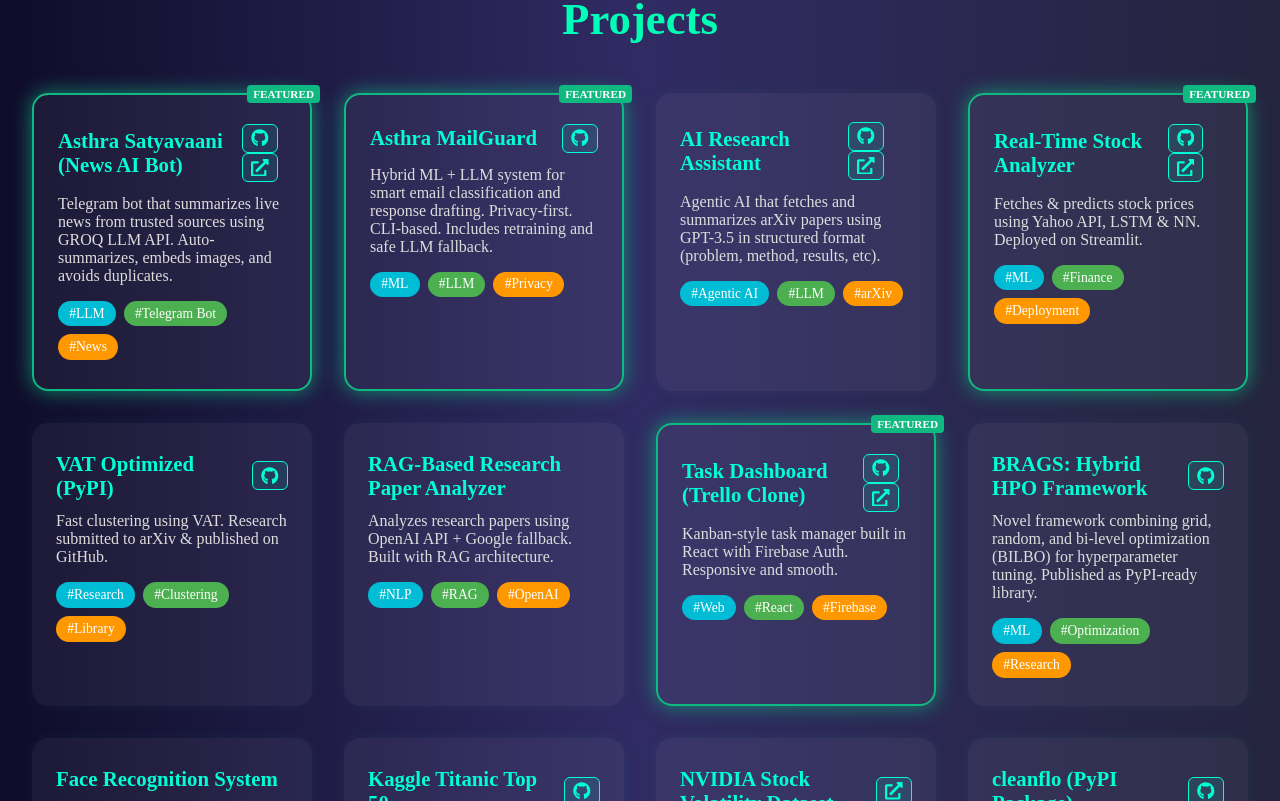
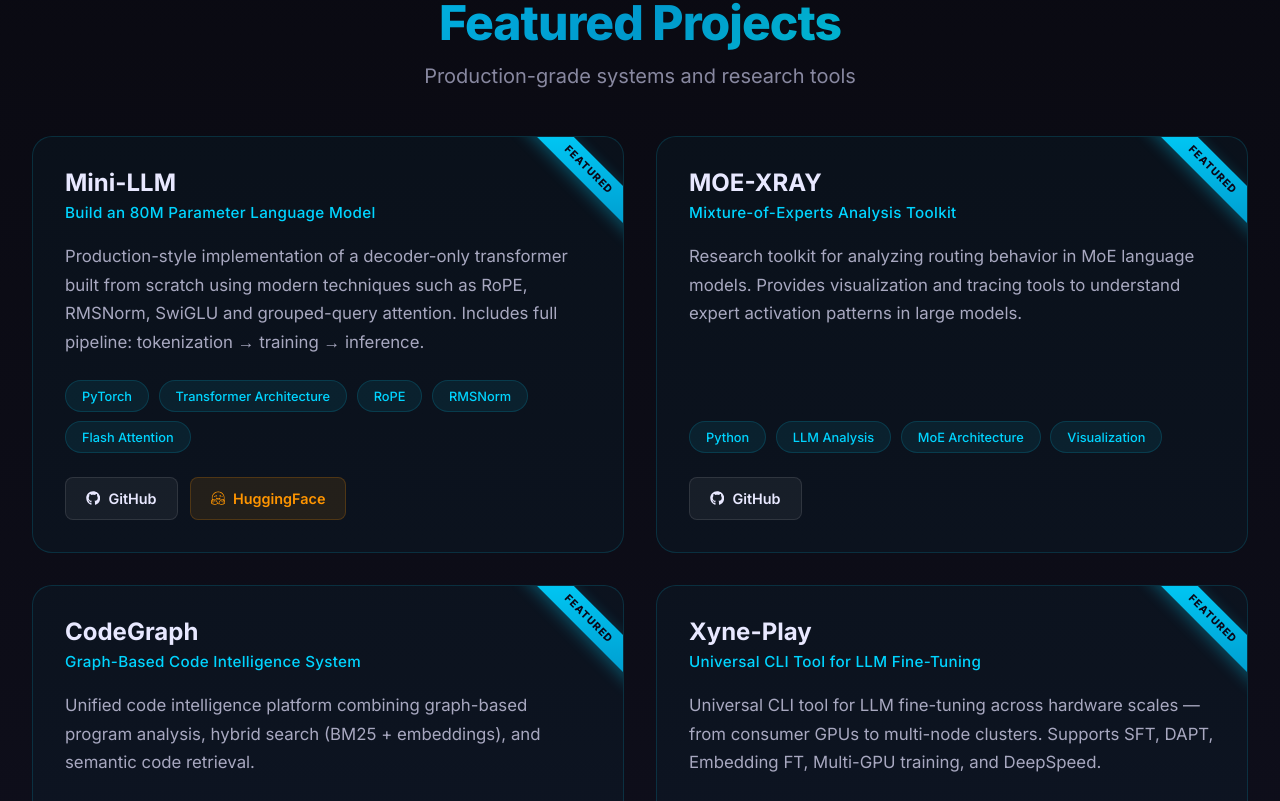
Before and after one commit to Ashx098/Portfolio, a React (Vite) app: page / in a window 1280 px wide. Shown: the part 2699-3500 px from the top of the page. Built offline with nearby package versions, Linux system fonts and the light colour scheme.

Commit message:
Update Projects with 5 strong ML/AI projects
Ultraworked with Sisyphus

Co-authored-by: Sisyphus <clio-agent@sisyphuslabs.ai>

```diff
--- a/src/components/Projects.jsx
+++ b/src/components/Projects.jsx
@@ -1,138 +1,114 @@
 import React from 'react';
 import '../styles/projects.css';
-import { FaGithub, FaExternalLinkAlt } from 'react-icons/fa';
+import { FaGithub, FaExternalLinkAlt, FaRocket } from 'react-icons/fa';
+import { SiHuggingface, SiGooglecolab } from 'react-icons/si';
 
 const projects = [
   {
-  title: 'Asthra Satyavaani (News AI Bot)',
-  desc: 'Telegram bot that summarizes live news from trusted sources using GROQ LLM API. Auto-summarizes, embeds images, and avoids duplicates.',
-  tags: ['LLM', 'Telegram Bot', 'News'],
-  github: 'https://github.com/Ashx098/asthra-satyavaani',
-  live: 'https://t.me/asthra_satyavaani_bot',
-  featured: true
-},
-
-{
-  title: 'Asthra MailGuard',
-  desc: 'Hybrid ML + LLM system for smart email classification and response drafting. Privacy-first. CLI-based. Includes retraining and safe LLM fallback.',
-  tags: ['ML', 'LLM', 'Privacy'],
-  github: 'https://github.com/Ashx098/asthra-mailguard',
-  live: '',
-  featured: true
-},
-
-
-  {
-    title: 'AI Research Assistant',
-    desc: 'Agentic AI that fetches and summarizes arXiv papers using GPT-3.5 in structured format (problem, method, results, etc).',
-    tags: ['Agentic AI', 'LLM', 'arXiv'],
-    github: 'https://github.com/Ashx098/ai-research-assistant',
-    live: 'https://ai-research-assistant7.streamlit.app/',
-
+    title: 'Mini-LLM',
+    subtitle: 'Build an 80M Parameter Language Model',
+    desc: 'Production-style implementation of a decoder-only transformer built from scratch using modern techniques such as RoPE, RMSNorm, SwiGLU and grouped-query attention. Includes full pipeline: tokenization → training → inference.',
+    tags: ['PyTorch', 'Transformer Architecture', 'RoPE', 'RMSNorm', 'Flash Attention'],
+    featured: true,
+    links: {
+      github: 'https://github.com/Ashx098/Mini-LLM',
+      huggingface: 'https://huggingface.co/Ashx098/Mini-LLM',
+      colab: null // Add if available
+    }
   },
   {
-    title: 'Real-Time Stock Analyzer',
-    desc: 'Fetches & predicts stock prices using Yahoo API, LSTM & NN. Deployed on Streamlit.',
-    tags: ['ML', 'Finance', 'Deployment'],
-    github: 'https://github.com/Ashx098/stock-analysis-app',
-    live: 'https://stock-analysis-app-77.streamlit.app/',
-    featured: true
+    title: 'MOE-XRAY',
+    subtitle: 'Mixture-of-Experts Analysis Toolkit',
+    desc: 'Research toolkit for analyzing routing behavior in MoE language models. Provides visualization and tracing tools to understand expert activation patterns in large models.',
+    tags: ['Python', 'LLM Analysis', 'MoE Architecture', 'Visualization'],
+    featured: true,
+    links: {
+      github: 'https://github.com/Ashx098/MOE-XRAY'
+    }
   },
   {
-    title: 'VAT Optimized (PyPI)',
-    desc: 'Fast clustering using VAT. Research submitted to arXiv & published on GitHub.',
-    tags: ['Research', 'Clustering', 'Library'],
-    github: 'https://github.com/Ashx098/VAT-Optimized',
-    live: ''
+    title: 'CodeGraph',
+    subtitle: 'Graph-Based Code Intelligence System',
+    desc: 'Unified code intelligence platform combining graph-based program analysis, hybrid search (BM25 + embeddings), and semantic code retrieval.',
+    tags: ['TypeScript', 'Vector Search', 'Code Intelligence', 'Embedding Systems'],
+    featured: true,
+    links: {
+      github: 'https://github.com/Ashx098/codegraph'
+    }
   },
   {
-    title: 'RAG-Based Research Paper Analyzer',
-    desc: 'Analyzes research papers using OpenAI API + Google fallback. Built with RAG architecture.',
-    tags: ['NLP', 'RAG', 'OpenAI'],
-    github: '',
-    live: ''
+    title: 'Xyne-Play',
+    subtitle: 'Universal CLI Tool for LLM Fine-Tuning',
+    desc: 'Universal CLI tool for LLM fine-tuning across hardware scales — from consumer GPUs to multi-node clusters. Supports SFT, DAPT, Embedding FT, Multi-GPU training, and DeepSpeed.',
+    tags: ['LLM Fine-Tuning', 'DeepSpeed', 'Multi-GPU', 'SFT', 'DAPT'],
+    featured: true,
+    links: {
+      github: 'https://github.com/xynehq/play'
+    }
   },
   {
-    title: 'Task Dashboard (Trello Clone)',
-    desc: 'Kanban-style task manager built in React with Firebase Auth. Responsive and smooth.',
-    tags: ['Web', 'React', 'Firebase'],
-    github: 'https://github.com/Ashx098/idea-task-dashboard',
-    live: 'https://taskmanager-a77.web.app/',
-    featured: true
-  },
-  {
-  title: 'BRAGS: Hybrid HPO Framework',
-  desc: 'Novel framework combining grid, random, and bi-level optimization (BILBO) for hyperparameter tuning. Published as PyPI-ready library.',
-  tags: ['ML', 'Optimization', 'Research'],
-  github: 'https://github.com/Ashx098/BRAGS',
-  live: ''
-},
-
-  {
-    title: 'Face Recognition System',
-    desc: 'Built using DeepFace & Face Recognition for identity verification & attendance.',
-    tags: ['Deep Learning', 'CV', 'Security'],
-    github: '',
-    live: ''
-  },
-  {
-    title: 'Kaggle Titanic Top 50',
-    desc: 'Ranked in top 50 on Kaggle Titanic competition. Focused on model tuning & EDA.',
-    tags: ['Kaggle', 'ML', 'EDA'],
-    github: 'https://github.com/Ashx098/Kaggle-Spaceship-Titanic',
-    live: ''
-  },
-  {
-    title: 'NVIDIA Stock Volatility Dataset',
-    desc: 'Published 10 years of NVDA stock volatility as a Kaggle dataset.',
-    tags: ['Kaggle', 'Dataset', 'Finance'],
-    github: '',
-    live: 'https://www.kaggle.com/datasets/avinashmynampati/nvidia-stock-volatility-20142024'
-  },
-  {
-    title: 'cleanflo (PyPI Package)',
-    desc: 'Simple, beginner-friendly data cleaning Python package. Under maintenance.',
-    tags: ['Open Source', 'Pandas', 'WIP'],
-    github: 'https://github.com/Ashx098/cleanflo',
-    live: ''
-  },
+    title: 'Asthra MailGuard',
+    subtitle: 'Privacy-First Hybrid AI Email Assistant',
+    desc: 'Hybrid ML + LLM system for smart email classification and response drafting. Privacy-first. CLI-based. Includes retraining and safe LLM fallback.',
+    tags: ['ML', 'LLM', 'Privacy', 'CLI', 'Email Automation'],
+    featured: false,
+    links: {
+      github: 'https://github.com/Ashx098/asthra-mailguard'
+    }
+  }
 ];
 
 const Projects = () => {
   return (
     <section className="projects-section" id="projects">
-      <h2 className="projects-title">Projects</h2>
+      <div className="projects-header">
+        <h2 className="projects-title">Featured Projects</h2>
+        <p className="projects-subtitle">Production-grade systems and research tools</p>
+      </div>
+
       <div className="projects-grid">
         {projects.map((proj, index) => (
           <div className={`project-card ${proj.featured ? 'featured' : ''}`} key={index}>
-          {proj.featured && <div className="ribbon">FEATURED</div>}
+            {proj.featured && <div className="ribbon">FEATURED</div>}
 
-            <div className="project-header">
-              <h3>{proj.title}</h3>
+            <div className="project-content">
+              <div className="project-header">
+                <div className="project-title-group">
+                  <h3>{proj.title}</h3>
+                  {proj.subtitle && <span className="project-subtitle">{proj.subtitle}</span>}
+                </div>
+              </div>
+
+              <p className="project-desc">{proj.desc}</p>
+
+              <div className="project-tags">
+                {proj.tags.map((tag, i) => (
+                  <span className="tag" key={i}>{tag}</span>
+                ))}
+              </div>
+
               <div className="project-links">
-                {proj.github && (
-                  <a href={proj.github} target="_blank" rel="noopener noreferrer">
-                    <FaGithub />
+                {proj.links.github && (
+                  <a href={proj.links.github} target="_blank" rel="noopener noreferrer" className="link-btn">
+                    <FaGithub /> GitHub
                   </a>
                 )}
-                {proj.live && (
-                  <a href={proj.live} target="_blank" rel="noopener noreferrer">
-                    <FaExternalLinkAlt />
+                {proj.links.huggingface && (
+                  <a href={proj.links.huggingface} target="_blank" rel="noopener noreferrer" className="link-btn hf">
+                    <SiHuggingface /> HuggingFace
+                  </a>
+                )}
+                {proj.links.colab && (
+                  <a href={proj.links.colab} target="_blank" rel="noopener noreferrer" className="link-btn colab">
+                    <SiGooglecolab /> Colab
                   </a>
                 )}
               </div>
-            </div>
-            <p className="project-desc">{proj.desc}</p>
-            <div className="project-tags">
-              {proj.tags.map((tag, i) => (
-                <span className="tag" key={i}>{tag}</span>
-              ))}
             </div>
           </div>
         ))}
       </div>
     </section>
-
   );
 };
 
--- a/src/styles/projects.css
+++ b/src/styles/projects.css
@@ -1,145 +1,318 @@
-/* === PROJECTS SECTION === */
+/* === PROJECTS SECTION - AWESOME === */
+* {
+  margin: 0;
+  padding: 0;
+  box-sizing: border-box;
+}
+
+@import url('https://fonts.googleapis.com/css2?family=Inter:wght@300;400;500;600;700;800&display=swap');
 
 .projects-section {
+  width: 100vw;
   padding: 5rem 2rem;
-    background: linear-gradient(to right, #0f0c29, #302b63, #24243e);
+  background: linear-gradient(180deg, #0a0a12 0%, #0d0d18 50%, #121225 100%);
   color: #fff;
+  font-family: 'Inter', sans-serif;
+}
+
+.projects-header {
   text-align: center;
+  margin-bottom: 3rem;
 }
 
 .projects-title {
-    font-size: 2.8rem;
-    font-weight: bold;
-    margin-bottom: 3rem;
-    background: linear-gradient(to right, #00ffd5, #00ff95);
+  font-size: 3rem;
+  font-weight: 800;
+  background: linear-gradient(135deg, #00d4ff 0%, #0099cc 50%, #00e5d4 100%);
   -webkit-background-clip: text;
   -webkit-text-fill-color: transparent;
+  background-clip: text;
+  letter-spacing: -0.02em;
+  margin-bottom: 0.75rem;
+}
+
+.projects-subtitle {
+  font-size: 1.25rem;
+  color: #8888a0;
+  font-weight: 400;
 }
 
 .projects-grid {
   display: grid;
-    grid-template-columns: repeat(auto-fit, minmax(280px, 1fr));
+  grid-template-columns: repeat(auto-fit, minmax(420px, 1fr));
   gap: 2rem;
+  max-width: 1400px;
+  margin: 0 auto;
 }
 
+/* Featured cards take more space */
 .project-card {
-    background: rgba(255, 255, 255, 0.05);
-    padding: 1.8rem 1.5rem;
-    border-radius: 16px;
-    text-align: left;
-    transition: all 0.3s ease;
-    box-shadow: 0 0 15px rgba(0, 255, 213, 0.05);
+  background: rgba(255, 255, 255, 0.02);
+  border: 1px solid rgba(0, 212, 255, 0.08);
+  border-radius: 20px;
+  padding: 2rem;
+  position: relative;
+  transition: all 0.4s cubic-bezier(0.4, 0, 0.2, 1);
+  display: flex;
+  flex-direction: column;
+  min-height: 280px;
+  overflow: hidden;
+}
+
+.project-card::before {
+  content: '';
+  position: absolute;
+  top: 0;
+  left: 0;
+  right: 0;
+  height: 3px;
+  background: linear-gradient(90deg, transparent, rgba(0, 212, 255, 0.5), transparent);
+  opacity: 0;
+  transition: opacity 0.3s ease;
+}
+
+.project-card.featured {
+  background: rgba(0, 212, 255, 0.03);
+  border-color: rgba(0, 212, 255, 0.15);
+  grid-column: span 1;
 }
 
 .project-card:hover {
-    transform: translateY(-6px);
-    background: rgba(255, 255, 255, 0.08);
-    box-shadow: 0 8px 30px rgba(0, 255, 213, 0.2);
+  transform: translateY(-8px);
+  background: rgba(0, 212, 255, 0.05);
+  border-color: rgba(0, 212, 255, 0.25);
+  box-shadow:
+    0 20px 60px rgba(0, 0, 0, 0.4),
+    0 0 40px rgba(0, 212, 255, 0.1);
+}
+
+.project-card:hover::before {
+  opacity: 1;
+}
+
+/* Featured Ribbon */
+.ribbon {
+  position: absolute;
+  top: 20px;
+  right: -45px;
+  background: linear-gradient(135deg, #00d4ff 0%, #0099cc 100%);
+  color: #0a0a1a;
+  font-size: 0.65rem;
+  font-weight: 800;
+  padding: 0.4rem 3rem;
+  transform: rotate(45deg);
+  letter-spacing: 0.1em;
+  text-transform: uppercase;
+  box-shadow: 0 4px 15px rgba(0, 212, 255, 0.3);
+}
+
+.project-content {
+  display: flex;
+  flex-direction: column;
+  height: 100%;
 }
 
 .project-header {
-    display: flex;
-    justify-content: space-between;
-    align-items: center;
-    margin-bottom: 0.8rem;
+  margin-bottom: 1.25rem;
 }
 
-  .project-header h3 {
-    font-size: 1.3rem;
-    color: #00ffd5;
+.project-title-group {
+  display: flex;
+  flex-direction: column;
+  gap: 0.35rem;
 }
 
-  .project-links a {
-    margin-left: 0.6rem;
-    background-color: rgba(0, 255, 213, 0.1);
-    padding: 0.3rem 0.5rem;
-    border-radius: 6px;
-    display: inline-flex;
-    align-items: center;
-    justify-content: center;
-    color: #00ffd5;
-    font-size: 1.1rem;
-    transition: all 0.3s ease;
-    border: 1px solid #00ffd5;
+.project-title-group h3 {
+  font-size: 1.5rem;
+  font-weight: 700;
+  color: #e8e8ff;
+  line-height: 1.2;
 }
 
-  .project-links a:hover {
-    color: #0f0c29;
-    background-color: #00ffd5;
-    box-shadow: 0 0 8px #00ffd5;
+.project-subtitle {
+  font-size: 0.95rem;
+  color: #00d4ff;
+  font-weight: 500;
+  letter-spacing: 0.02em;
 }
 
 .project-desc {
-    font-size: 1rem;
-    color: #ddd;
-    margin-bottom: 1rem;
+  font-size: 1.05rem;
+  color: #a8a8c0;
+  line-height: 1.7;
+  margin-bottom: 1.5rem;
+  flex: 1;
 }
 
 .project-tags {
   display: flex;
   flex-wrap: wrap;
-    gap: 0.5rem;
+  gap: 0.6rem;
+  margin-bottom: 1.5rem;
 }
 
 .tag {
-    padding: 0.3rem 0.7rem;
-    border-radius: 999px;
-    font-size: 0.85rem;
+  background: rgba(0, 212, 255, 0.08);
+  color: #00d4ff;
+  font-size: 0.8rem;
   font-weight: 500;
-    color: white;
+  padding: 0.45rem 1rem;
+  border-radius: 50px;
+  border: 1px solid rgba(0, 212, 255, 0.15);
+  transition: all 0.3s ease;
 }
 
-  .tag::before {
-    content: '#';
+.tag:hover {
+  background: rgba(0, 212, 255, 0.15);
+  border-color: rgba(0, 212, 255, 0.3);
+  transform: translateY(-2px);
 }
 
-  .tag:nth-child(1) { background: #00bcd4; } /* ML */
-  .tag:nth-child(2) { background: #4caf50; } /* Finance */
-  .tag:nth-child(3) { background: #ff9800; } /* Deployment */
-  .tag:nth-child(4) { background: #9c27b0; } /* Research */
-  .tag:nth-child(5) { background: #f44336; } /* Clustering */
-  .tag:nth-child(6) { background: #3f51b5; } /* Library */
-  .tag:nth-child(7) { background: #e91e63; } /* Web */
-  .tag:nth-child(8) { background: #795548; } /* React */
-  .tag:nth-child(9) { background: #2196f3; } /* Firebase */
-  .tag:nth-child(10) { background: #ffc107; } /* NLP */
+/* Project Links */
+.project-links {
+  display: flex;
+  flex-wrap: wrap;
+  gap: 0.75rem;
+  margin-top: auto;
+}
 
-  @media (max-width: 600px) {
+.link-btn {
+  display: inline-flex;
+  align-items: center;
+  gap: 0.5rem;
+  padding: 0.75rem 1.25rem;
+  border-radius: 8px;
+  font-size: 0.9rem;
+  font-weight: 600;
+  text-decoration: none;
+  transition: all 0.3s ease;
+  border: 1px solid transparent;
+}
+
+.link-btn {
+  background: rgba(255, 255, 255, 0.05);
+  color: #e8e8ff;
+  border-color: rgba(255, 255, 255, 0.1);
+}
+
+.link-btn:hover {
+  background: rgba(255, 255, 255, 0.1);
+  border-color: rgba(255, 255, 255, 0.2);
+  transform: translateY(-2px);
+}
+
+.link-btn.hf {
+  background: rgba(255, 149, 0, 0.1);
+  color: #ff9500;
+  border-color: rgba(255, 149, 0, 0.2);
+}
+
+.link-btn.hf:hover {
+  background: rgba(255, 149, 0, 0.2);
+  border-color: rgba(255, 149, 0, 0.4);
+}
+
+.link-btn.colab {
+  background: rgba(251, 188, 5, 0.1);
+  color: #fbbc05;
+  border-color: rgba(251, 188, 5, 0.2);
+}
+
+.link-btn.colab:hover {
+  background: rgba(251, 188, 5, 0.2);
+  border-color: rgba(251, 188, 5, 0.4);
+}
+
+/* Responsive */
+@media (max-width: 992px) {
+  .projects-grid {
+    grid-template-columns: 1fr;
+    gap: 1.5rem;
+  }
+
+  .project-card.featured {
+    grid-column: span 1;
+  }
+}
+
+@media (max-width: 768px) {
+  .projects-section {
+    padding: 4rem 1.5rem;
+  }
+
+  .projects-title {
+    font-size: 2.4rem;
+  }
+
+  .projects-subtitle {
+    font-size: 1.1rem;
+  }
+
+  .project-card {
+    padding: 1.75rem;
+    min-height: auto;
+  }
+
+  .project-title-group h3 {
+    font-size: 1.35rem;
+  }
+
+  .project-subtitle {
+    font-size: 0.9rem;
+  }
+
+  .project-desc {
+    font-size: 1rem;
+  }
+
+  .ribbon {
+    top: 18px;
+    right: -40px;
+    font-size: 0.6rem;
+    padding: 0.35rem 2.5rem;
+  }
+}
+
+@media (max-width: 480px) {
+  .projects-section {
+    padding: 3rem 1rem;
+  }
+
   .projects-title {
     font-size: 2rem;
   }
-    .project-header h3 {
-      font-size: 1.1rem;
+
+  .project-title-group h3 {
+    font-size: 1.2rem;
   }
-    .project-desc {
-      font-size: 0.95rem;
+
+  .project-tags {
+    gap: 0.4rem;
+  }
+
+  .tag {
+    font-size: 0.75rem;
+    padding: 0.35rem 0.75rem;
+  }
+
+  .link-btn {
+    padding: 0.6rem 1rem;
+    font-size: 0.85rem;
+  }
+
+  .ribbon {
+    top: 16px;
+    right: -35px;
+    font-size: 0.55rem;
+    padding: 0.3rem 2rem;
   }
 }
+
+/* Scroll margin */
+.projects-section {
+  scroll-margin-top: 80px;
+}
+
 html {
   scroll-behavior: smooth;
 }
-
-  .project-card.featured {
-    border: 2px solid #10b981;
-    box-shadow: 0 0 15px rgba(16, 185, 129, 0.4);
-    position: relative;
-    animation: pulse 2s infinite;
-  }
-
-  .project-card .ribbon {
-    position: absolute;
-    top: -10px;
-    right: -10px;
-    background: #10b981;
-    color: white;
-    font-size: 0.7rem;
-    padding: 3px 6px;
-    border-radius: 4px;
-    font-weight: bold;
-  }
-
-  @keyframes pulse {
-    0% { box-shadow: 0 0 5px rgba(16, 185, 129, 0.3); }
-    50% { box-shadow: 0 0 20px rgba(16, 185, 129, 0.7); }
-    100% { box-shadow: 0 0 5px rgba(16, 185, 129, 0.3); }
-  }
```
Lines whose indentation alone changed are shown as unchanged.
